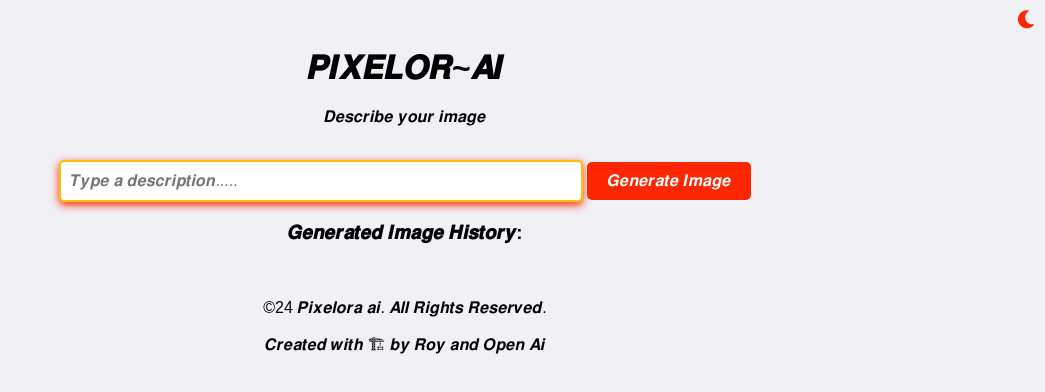
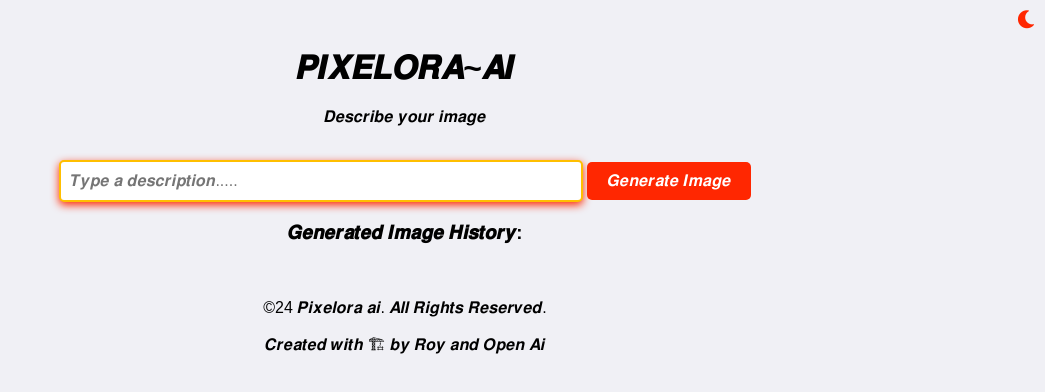
Before and after one commit to Roy9957/Pixelora, a plain HTML site: page index.html in a window 1280 px wide. Shown: the whole page, without its empty margins (235-1280 px from the left). Drawn offline with Linux system fonts and the light colour scheme.

Commit message:
Update index.html

```diff
--- a/index.html
+++ b/index.html
@@ -8,7 +8,7 @@
   <link rel="stylesheet" href="https://cdnjs.cloudflare.com/ajax/libs/font-awesome/5.15.4/css/all.min.css">
 </head>
 <body>
-    <h1>𝑷𝑰𝑿𝑬𝑳𝑶𝑹~𝑨𝑰</h1>
+    <h1>𝑷𝑰𝑿𝑬𝑳𝑶𝑹𝑨~𝑨𝑰</h1>
     <p>𝑫𝒆𝒔𝒄𝒓𝒊𝒃𝒆 𝒚𝒐𝒖𝒓 𝒊𝒎𝒂𝒈𝒆</p>
     <input type="text" id="inputText" placeholder="𝑻𝒚𝒑𝒆 𝒂 𝒅𝒆𝒔𝒄𝒓𝒊𝒑𝒕𝒊𝒐𝒏....." />
     <button id="j" onclick="generateImage()">𝑮𝒆𝒏𝒆𝒓𝒂𝒕𝒆 𝑰𝒎𝒂𝒈𝒆</button>
```
